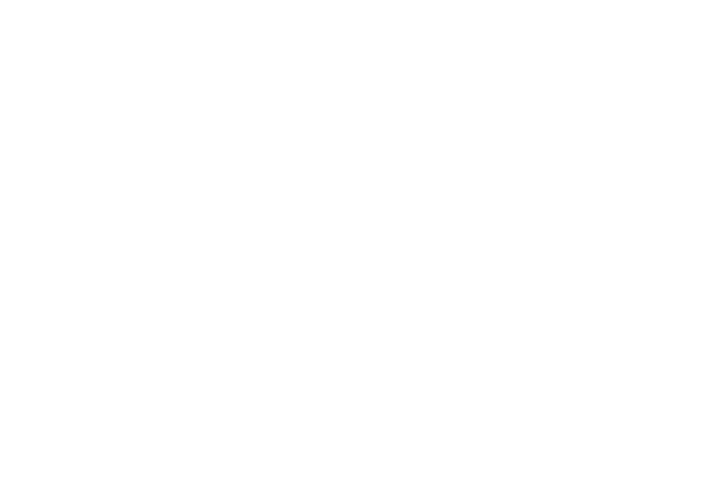
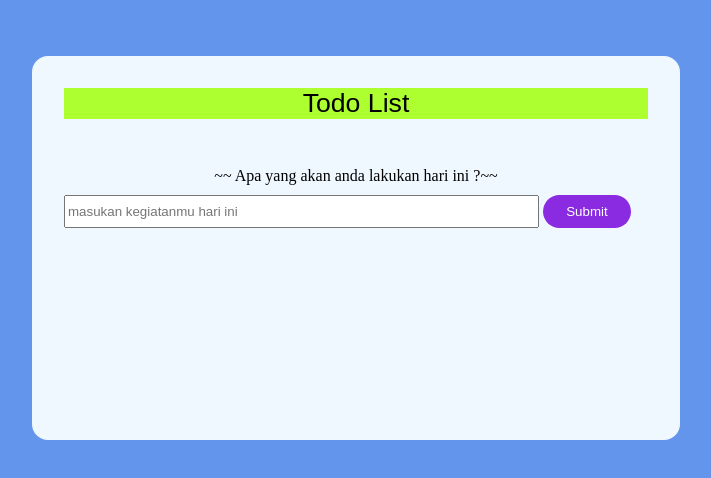
Before and after one commit to dts-kominfo-rea2a/challenge-08-PanduAldi, a website: page index.html in a window 1280 px wide. Shown: the whole page, without its empty margins (24-735 px from the left). Drawn offline with Linux system fonts and the light colour scheme.

Commit message:
Pertemuan 13 - commit pertama

```diff
--- a/index.html
+++ b/index.html
@@ -5,37 +5,66 @@
     <meta http-equiv="X-UA-Compatible" content="IE=edge" />
     <meta name="viewport" content="width=device-width, initial-scale=1.0" />
     <title>Challenge - DOM</title>
+    <link rel="stylesheet" href="style.css">
   </head>
   <body>
     <div id="app">
       <!-- TODO: Buatlah sebuah header dengan id todo-title -->
+      <div id="todo-title">
+        Todo List
+      </div>
       <!-- TODO: Buatlah sebuah subtitle dengan id todo-subtitle -->
-
+      <div id="todo-subtitle">
+        ~~ Apa yang akan anda lakukan hari ini ?~~
+      </div>
       <!-- Section: input -->
       <!-- TODO: Buatlah sebuah input bertipe text dengan id todo-input -->
+      <input type="text" id="todo-input" placeholder="masukan kegiatanmu hari ini">
       <!-- TODO: Buatlah sebuah button dengan id todo-submit -->
+      <button id="todo-submit">Submit</button>
 
       <!-- Section output -->
       <!-- TODO: Buatlah sebuah <ul> dengan id todo-output -->
+      <ul id="todo-output">
+
+      </ul>
     </div>
 
     <!-- ! Untuk tantangan ini, script jangan diubah ke external js yah ! -->
     <script>
       // TODO: Deklarasi variable sesuai dengan kebutuhan di sini
-      let button;
-      let input;
-      let output;
+      let button = document.getElementById("todo-submit");
+      let input = document.getElementById("todo-input");
+      let output = document.getElementById("todo-output");
 
       // TODO: Buatlah sebuah fungsi dengan nama fnClickHandler
       // Fungsi yang digunakan untuk menambahkan tulisan
       // Jangan ubah cara deklarasi fungsinya, cukup isi saja
-      function fnClickHandler(toDoItem) {}
+      function fnClickHandler(toDoItem) {
+          let li = document.createElement('li');
+          li.innerHTML = `${input.value}`;
+
+
+          const tombolHandler = toDoItem.key;
+          if (tombolHandler === "Enter")
+          {
+            output.append(li);
+            input.value = "";
+            input.focus();
+          } else if (toDoItem.which === 1){
+            output.append(li);
+            input.value = "";
+            input.focus();
+          }
+      }
 
       // TODO: register event onclick / addEventListener untuk button
       // akan menjalankan fungsi fnClickHandler
-
+      button.addEventListener('click', fnClickHandler);
       // TODO: register event onkeypress / addEventListener untuk input
       // sehingga saat di input ditekan enter akan menjalankan fungsi fnClickHandler juga
+      input.addEventListener("keypress", fnClickHandler);
+
     </script>
   </body>
 </html>
--- /dev/null
+++ b/style.css
@@ -0,0 +1,47 @@
+body {
+    background-color:cornflowerblue;
+    padding: 3rem;
+}
+
+#app {
+    background-color: aliceblue;
+    width: 50%;
+    padding: 2rem;
+    min-height: 20rem;
+    height: auto;
+    border-radius: 1rem;
+}
+
+#todo-title {
+    padding: auto;
+    font-family: sans-serif;
+    width: 100%;
+    font-size: 20pt;
+    text-align: center;
+    background-color: greenyellow;
+}
+
+#todo-subtitle {
+    margin-top: 3em;
+    text-align: center;
+}
+
+#todo-input {
+    margin-top: 10px;
+    width: 80%;
+    height: 2em;
+}
+
+#todo-submit {
+    background-color: blueviolet;
+    color: #fff;
+    font-family: sans-serif;
+    width: 15%;
+    height: 2.5em;
+    border: none;
+    border-radius: 2em;
+}
+
+#todo-output {
+    margin-top: 2em;
+}
```
